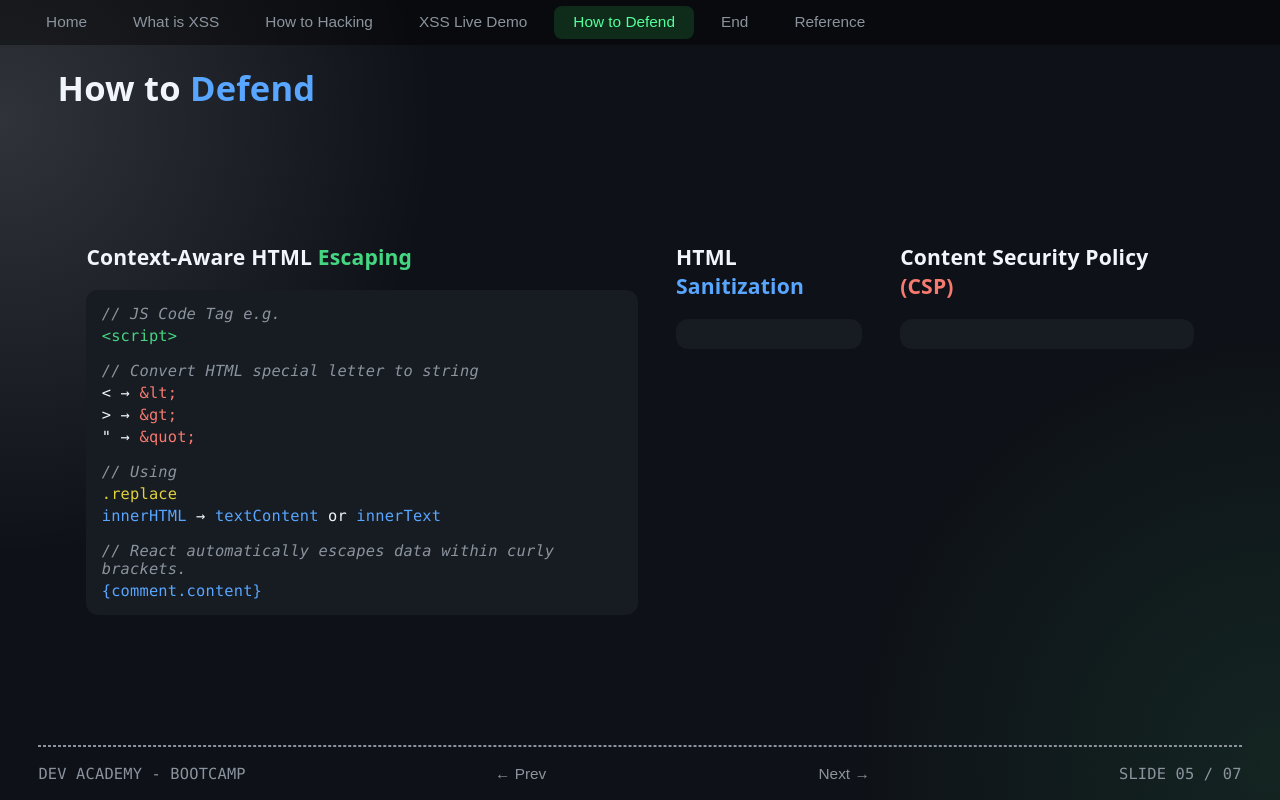
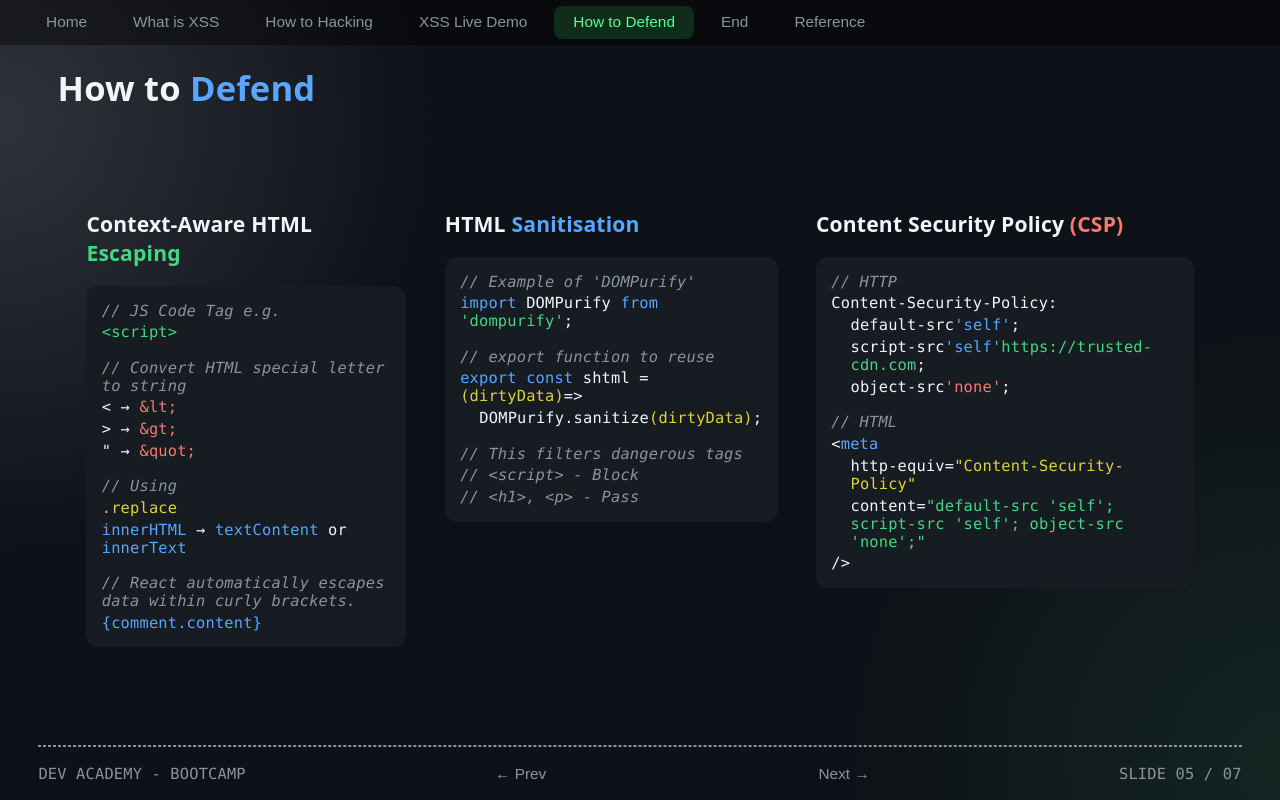
Before and after one commit to youngryou/xss-live-demo, a React (Vite) app: page / in a window 1280 px wide. Both pictures are taken after a click on the button "How to Defend". Built offline with nearby package versions, Linux system fonts and the light colour scheme.

Commit message:
feat(HowToDefend): add code snippets

```diff
--- a/src/components/slides/HowToDefendSlide.jsx
+++ b/src/components/slides/HowToDefendSlide.jsx
@@ -7,7 +7,7 @@ function HowToDefendSlide() {
 
       <div className="contents">
         <div className="contents--flex">
-          <div>
+          <div className="row">
             <h4>
               Context-Aware HTML <span className="--green">Escaping</span>
             </h4>
@@ -51,18 +51,77 @@ function HowToDefendSlide() {
             </code>
           </div>
 
-          <div>
+          <div className="row">
             <h4>
-              HTML <span className="--blue">Sanitization</span>
+              HTML <span className="--blue">Sanitisation</span>
             </h4>
-            <code className="code-box"></code>
+            <code className="code-box">
+              <p className="hint">// Example of 'DOMPurify'</p>
+              <p>
+                <span className="--blue">import</span> DOMPurify{' '}
+                <span className="--blue">from</span>{' '}
+                <span className="--green">'dompurify'</span>;
+              </p>
+
+              <div className="spacer" />
+
+              <p className="hint">// export function to reuse</p>
+              <p>
+                <span className="--blue">export const</span> shtml ={' '}
+                <span className="--yellow">(dirtyData)</span>
+                =&gt;
+              </p>
+              <p className="tab">
+                DOMPurify.sanitize<span className="--yellow">(dirtyData)</span>;
+              </p>
+
+              <div className="spacer" />
+
+              <p className="hint">// This filters dangerous tags</p>
+              <p className="hint">// {`<script>`} - Block</p>
+              <p className="hint">// {`<h1>, <p>`} - Pass</p>
+            </code>
           </div>
 
-          <div>
+          <div className="row">
             <h4>
               Content Security Policy <span className="--red">(CSP)</span>
             </h4>
-            <code className="code-box"></code>
+            <code className="code-box">
+              <p className="hint">// HTTP</p>
+              <p>Content-Security-Policy:</p>
+              <p className="tab">
+                default-src
+                <span className="--blue">'self'</span>;
+              </p>
+              <p className="tab">
+                script-src
+                <span className="--blue">'self'</span>
+                <span className="--green">https://trusted-cdn.com</span>;
+              </p>
+              <p className="tab">
+                object-src
+                <span className="--red">'none'</span>;
+              </p>
+
+              <div className="spacer" />
+
+              <p className="hint">// HTML</p>
+              <p>
+                &lt;<span className="--blue">meta</span>
+              </p>
+              <p className="tab">
+                http-equiv=
+                <span className="--yellow">"Content-Security-Policy"</span>
+              </p>
+              <p className="tab">
+                content=
+                <span className="--green">
+                  "default-src 'self'; script-src 'self'; object-src 'none';"
+                </span>
+              </p>
+              <p>/&gt;</p>
+            </code>
           </div>
         </div>
       </div>
--- a/src/index.css
+++ b/src/index.css
@@ -221,6 +221,12 @@ textarea:focus {
   padding: 0.5rem 1.5rem;
 }
 
+.row {
+  display: flex;
+  flex-direction: column;
+  width: stretch;
+}
+
 .footer {
   display: flex;
   justify-content: space-between;
@@ -343,6 +349,11 @@ button:hover {
 
   padding: 0.8rem;
   margin: 1rem 0;
+  height: stretch;
+}
+
+.tab {
+  padding-left: 1rem;
 }
 
 .spacer {
```
